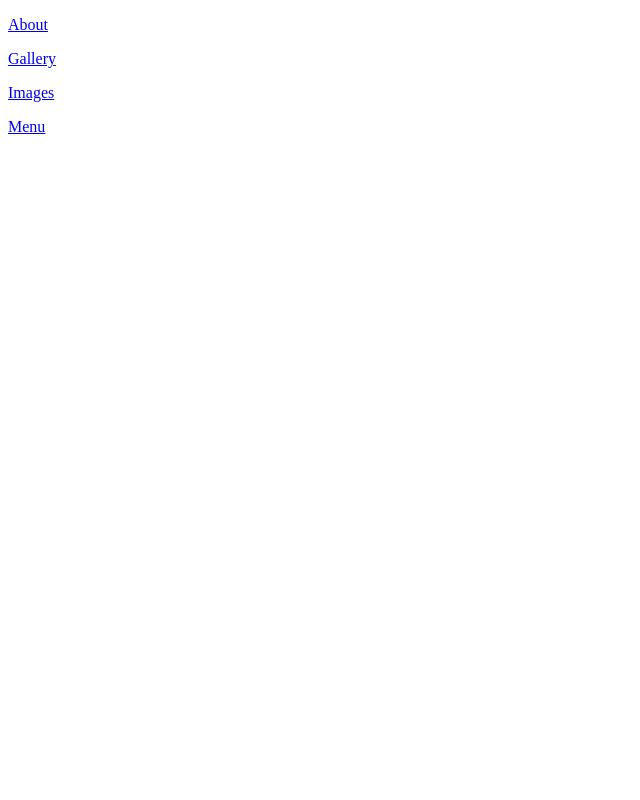
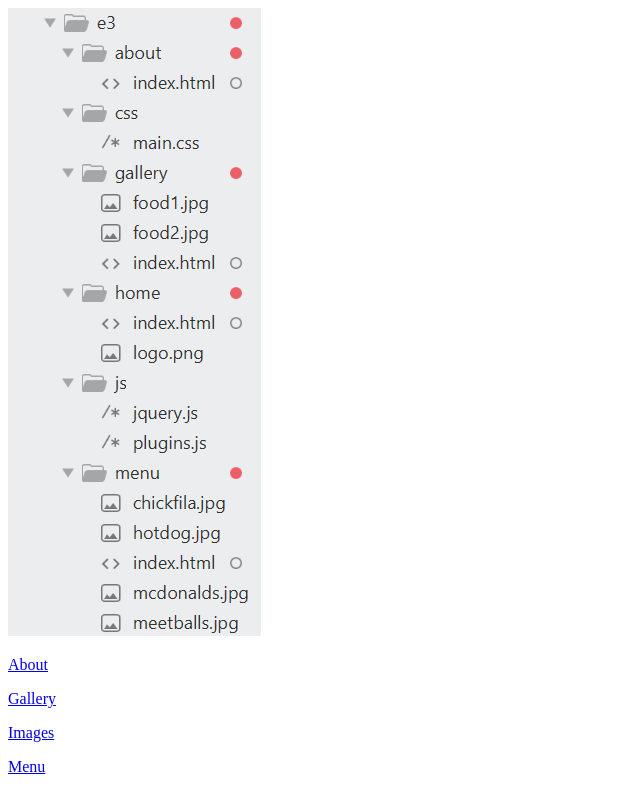
Before and after one commit to cclaudiamartinezz/avt217, a plain HTML site: page e3/index.html in a window 1280 px wide. Shown: the whole page, without its empty margins (0-640 px from the left). Drawn offline with Linux system fonts and the light colour scheme.

Commit message:
e3 image

```diff
--- a/e3/index.html
+++ b/e3/index.html
@@ -7,6 +7,7 @@
 		<link rel="stylesheet" type="text/css" href="css/main.css">
 	</head>
 	<body>
+		<img src="assignment/assignment.png" alt="image of assignment">
 		<p><a href="about/index.html">About</a></p>
 		<p><a href="gallery/index.html">Gallery</a></p>
 		<p><a href="images/index.html">Images</a>
```
Also changed, not shown: e3/assignment/assignment.png (added).
